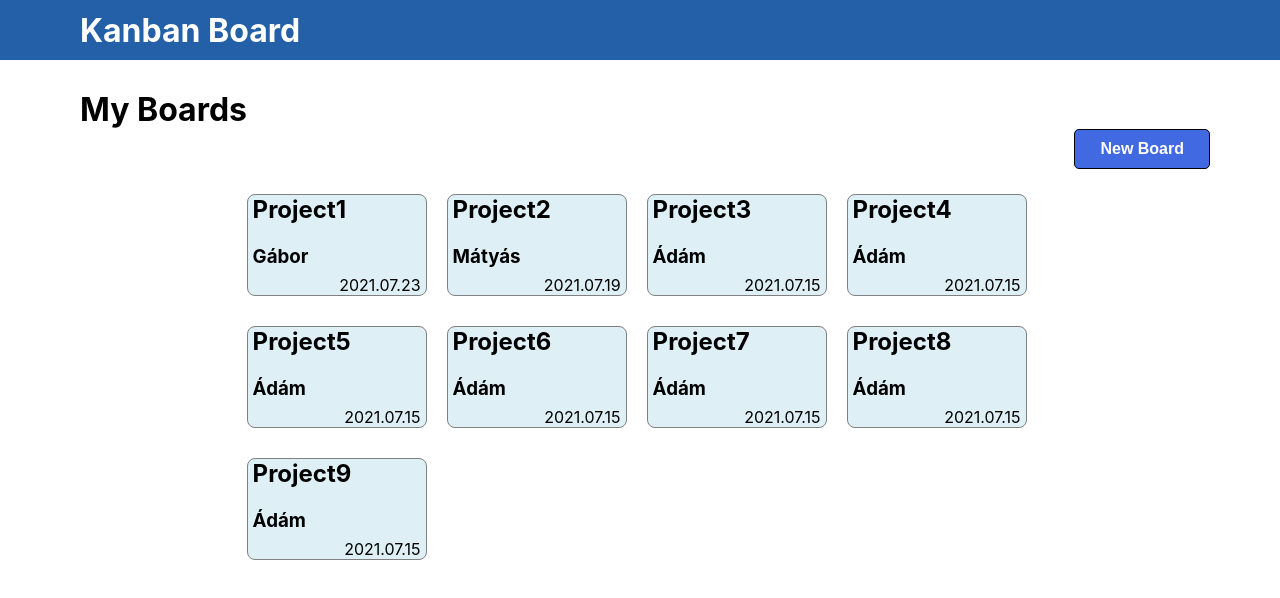
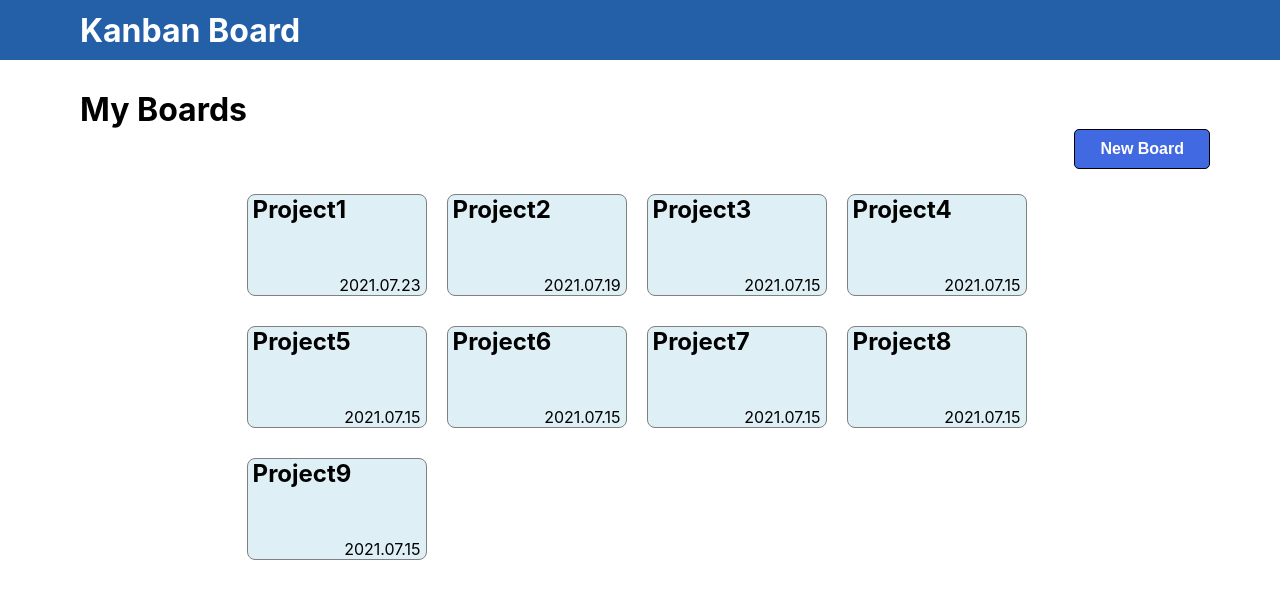
Before and after one commit to UncleGabi/kanban-board, a React (Create React App) app: page / in a window 1280 px wide. Shown: the top 598 px of the page. Built offline with nearby package versions, Linux system fonts and the light colour scheme.

Commit message:
Deleted the assignedTo property from the boardData

```diff
--- a/src/assets/boards.js
+++ b/src/assets/boards.js
@@ -2,55 +2,46 @@ export const boardData = [
     {
         id: 1,
         name: "Project1",
-        assignedTo: "Gábor",
         dueDate: "2021.07.23",
     },
     {
         id: 2,
         name: "Project2",
-        assignedTo: "Mátyás",
         dueDate: "2021.07.19",
     },
     {
         id: 3,
         name: "Project3",
-        assignedTo: "Ádám",
         dueDate: "2021.07.15",
     },
     {
         id: 4,
         name: "Project4",
-        assignedTo: "Ádám",
         dueDate: "2021.07.15",
     },
     {
         id: 5,
         name: "Project5",
-        assignedTo: "Ádám",
         dueDate: "2021.07.15",
     },
     {
         id: 6,
         name: "Project6",
-        assignedTo: "Ádám",
         dueDate: "2021.07.15",
     },
     {
         id: 7,
         name: "Project7",
-        assignedTo: "Ádám",
         dueDate: "2021.07.15",
     },
     {
         id: 8,
         name: "Project8",
-        assignedTo: "Ádám",
         dueDate: "2021.07.15",
     },
     {
         id: 9,
         name: "Project9",
-        assignedTo: "Ádám",
         dueDate: "2021.07.15",
     },
 ];
--- a/src/components/BoardCard/BoardCard.component.js
+++ b/src/components/BoardCard/BoardCard.component.js
@@ -1,11 +1,10 @@
 import "./BoardCard.styles.scss";
 import PropTypes from "prop-types";
 
-const BoardCard = ({ name, assignedTo, dueDate }) => {
+const BoardCard = ({ name, dueDate }) => {
     return (
         <div className="board-card">
             <h2>{name}</h2>
-            <h3>{assignedTo}</h3>
             <p>{dueDate}</p>
         </div>
     );
@@ -13,7 +12,6 @@ const BoardCard = ({ name, assignedTo, dueDate }) => {
 
 BoardCard.propTypes = {
     name: PropTypes.string,
-    assignedTo: PropTypes.string,
     dueDate: PropTypes.string,
 };
 
--- a/src/components/BoardList/BoardList.component.js
+++ b/src/components/BoardList/BoardList.component.js
@@ -20,15 +20,8 @@ const BoardList = () => {
 
             <div className="board-list">
                 {boards.map((board) => {
-                    const { id, name, assignedTo, dueDate } = board;
-                    return (
-                        <BoardCard
-                            key={id}
-                            name={name}
-                            assignedTo={assignedTo}
-                            dueDate={dueDate}
-                        />
-                    );
+                    const { id, name, dueDate } = board;
+                    return <BoardCard key={id} name={name} dueDate={dueDate} />;
                 })}
             </div>
         </div>
```
